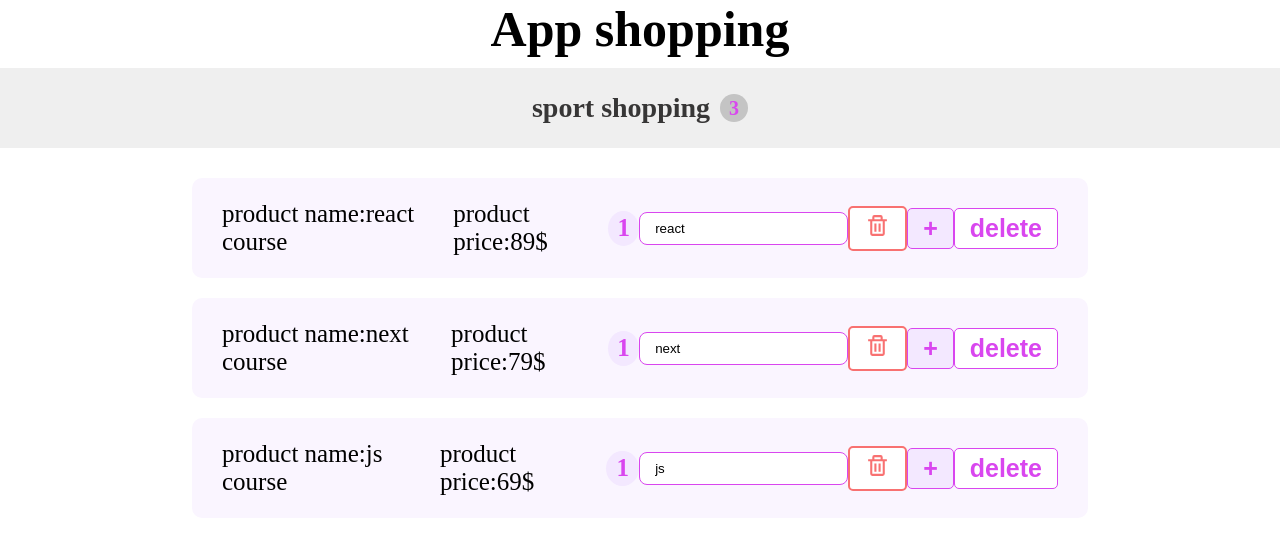
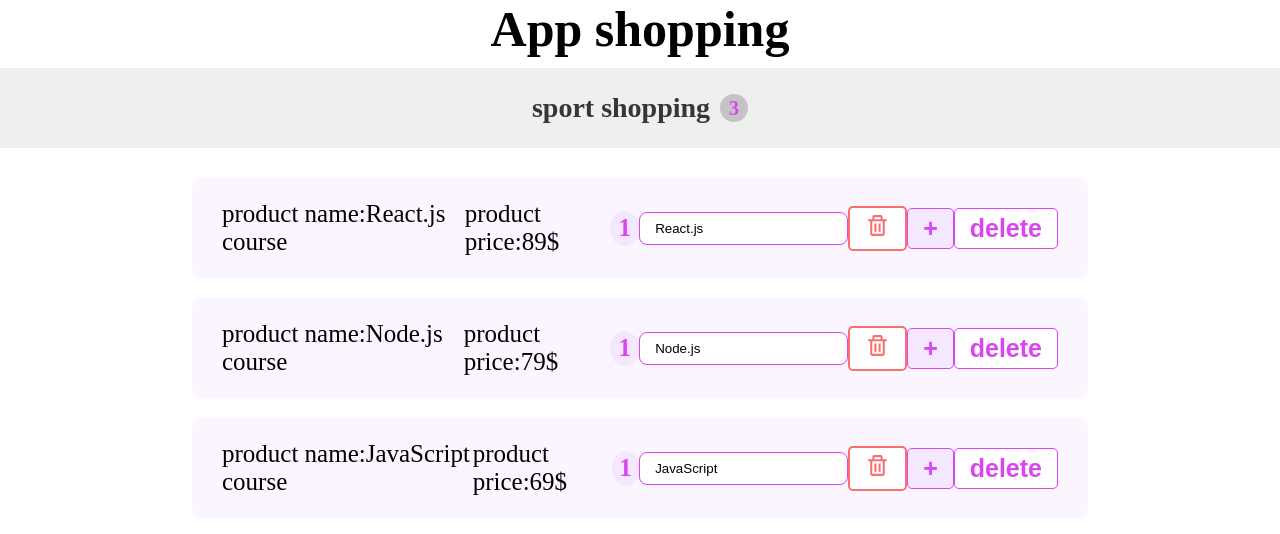
Before and after one commit to MiaadEstakhri/ProductList_React, a React (Create React App) app: page / in a window 1280 px wide. Shown: the top 534 px of the page. Built offline with nearby package versions, Linux system fonts and the light colour scheme.

Commit message:
Products list with react

```diff
--- a/src/App.js
+++ b/src/App.js
@@ -6,25 +6,10 @@ import NavBar from "./components/NavBar/NavBar";
 class App extends Component {
   state = {
     products: [
-      { title: "react", price: "89$", id: 1, quantity: 1 },
-      { title: "next", price: "79$", id: 2, quantity: 1 },
-      { title: "js", price: "69$", id: 3, quantity: 1 },
+      { title: "React.js", price: "89$", id: 1, quantity: 1 },
+      { title: "Node.js", price: "79$", id: 2, quantity: 1 },
+      { title: "JavaScript", price: "69$", id: 3, quantity: 1 },
     ],
-    count: 0,
-  };
-  clickHandler = (n) => {
-    // this.setState({
-    //   products: [
-    //     { title: "react", price: "59$", id: 1 },
-    //     { title: "next", price: "49$", id: 2 },
-    //     { title: n, price: "39$", id: 3 },
-    //   ],
-    // });
-  };
-
-  countHandler = (id) => {
-    console.log("c", id);
-    this.setState({ count: this.state.count + 1 });
   };
 
   removeHandler = (id) => {
--- a/src/components/ProductsList/ProductList.js
+++ b/src/components/ProductsList/ProductList.js
@@ -2,14 +2,6 @@ import React, { Component } from "react";
 import Product from "../Products/Products";
 
 class ProductList extends Component {
-  state = {
-    products: [
-      { title: "react", price: "89$", id: 1, quantity: 1 },
-      { title: "next", price: "79$", id: 2, quantity: 1 },
-      { title: "js", price: "69$", id: 3, quantity: 1 },
-    ],
-  };
-
   renderProduct = () => {
     const { onChange, onDecrement, onIncrement, onDelete, products } =
       this.props;
@@ -20,7 +12,6 @@ class ProductList extends Component {
         <Product
           product={product}
           key={product.id}
-          // click={()=>this.clickHandler("hello")}
           onIncrement={() => onIncrement(product.id)}
           onDecrement={() => onDecrement(product.id)}
           onDelete={() => onDelete(product.id)}
```
Also changed, not shown: src/components/NavBar/NavBar.js (+7 -5 lines), src/components/Products/Products.js (+14 -2 lines).
